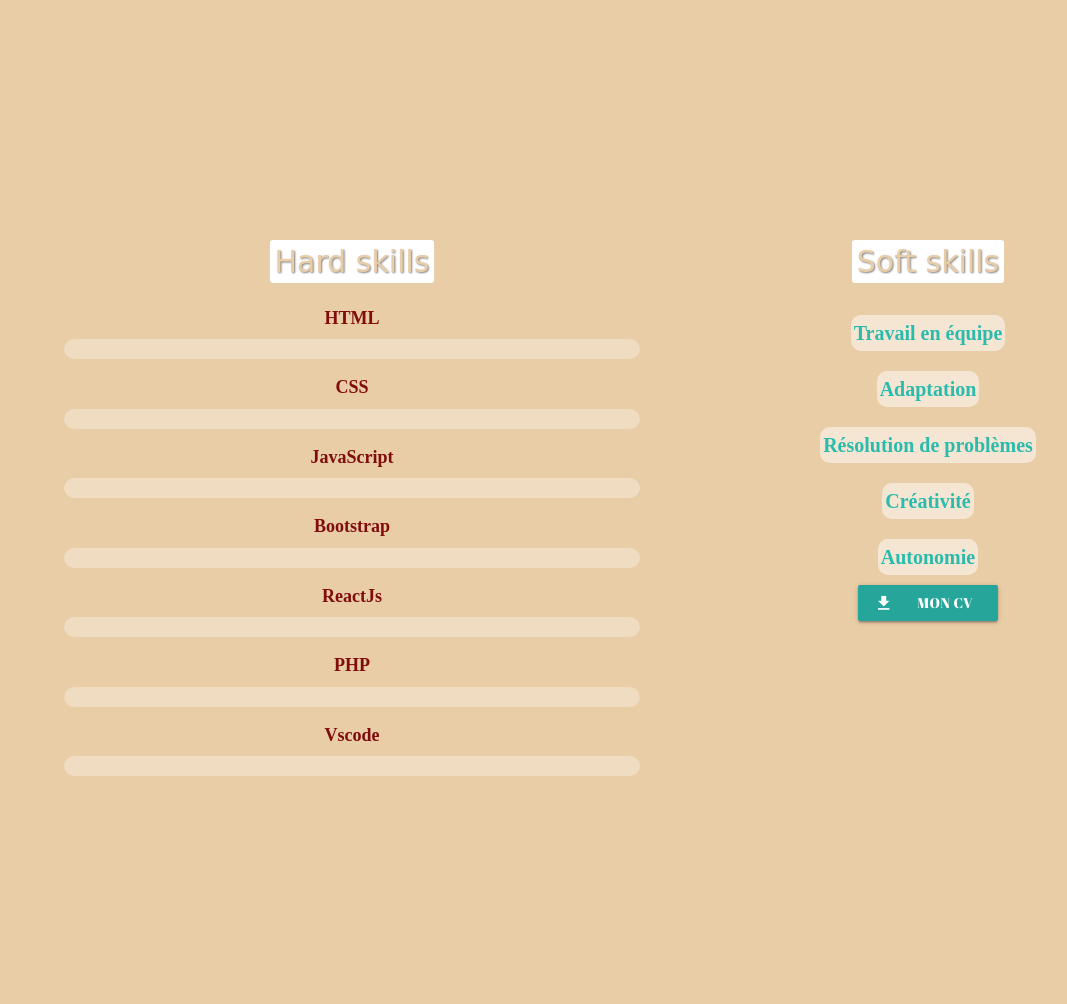
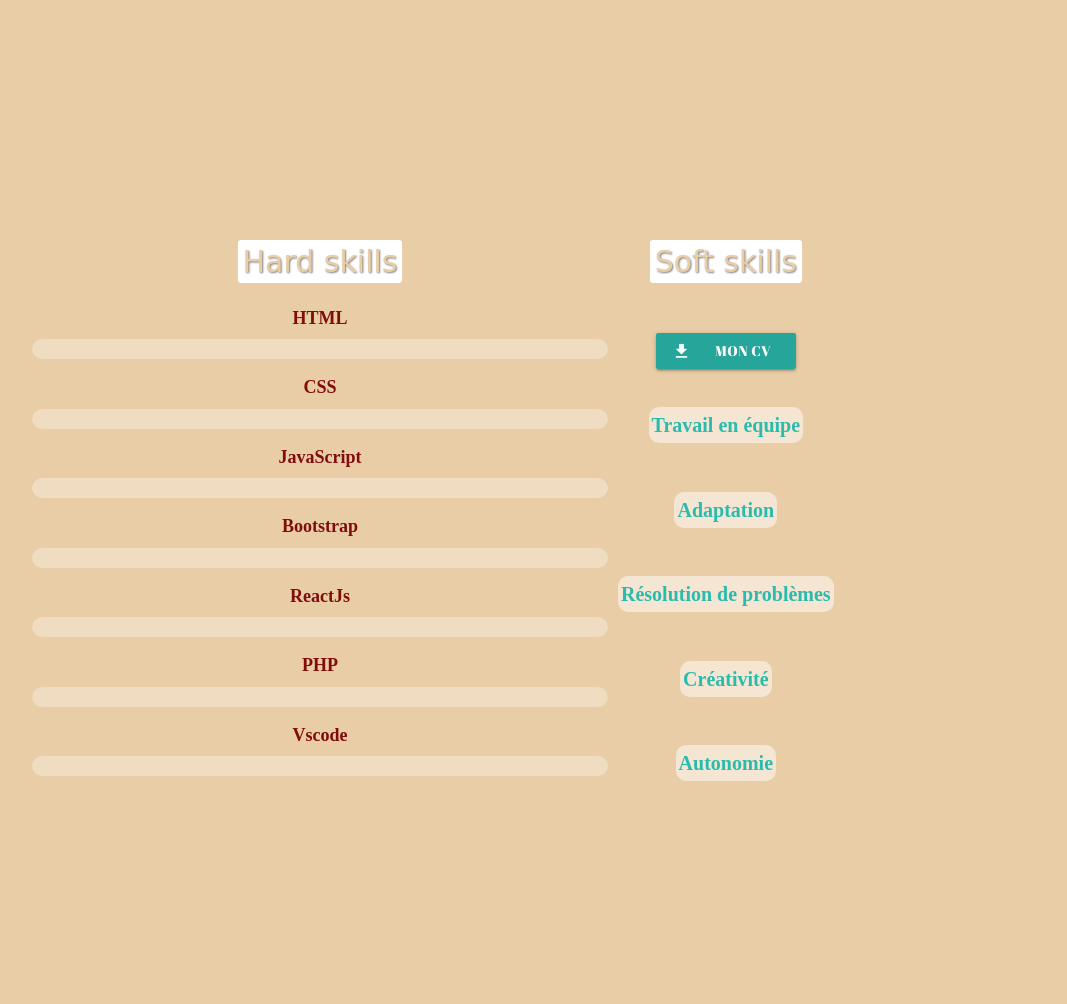
Before and after one commit to NaNostyle/portfolio_v2, a PHP site: page /index.html in a window 1280 px wide. Shown: the part 5049-6053 px from the top of the page, without its empty margins (0-1067 px from the left). Run offline with PHP 8.4, Linux system fonts and the light colour scheme; some libraries are stand-ins or nearby versions; some web fonts are replaced.

Commit message:
cv modif

```diff
--- a/index.html
+++ b/index.html
@@ -74,7 +74,7 @@ if(isset($_POST['submit'])){
     <ul class="menu-items menu-items-appear">
       <li><a class="home-link">Accueil</a></li>
       <li><a class="work-link">Travaux</a></li>
-      <li><a class="cv-link">CV</a></li>
+      <li><a class="cv-link">Skills & CV</a></li>
       <li><a class="contact-link">Me contacter</a></li>
     </ul>
 
@@ -186,33 +186,47 @@ if(isset($_POST['submit'])){
       <div class="skills">
         <div class="hard-skills">
           <h2>Hard skills</h2>
+          <div class="bar-container">
             <p>HTML</p>
             <div class="progress">
               <div class="progress-value bar"></div>
             </div>
+          </div>
+          <div class="bar-container">
             <p>CSS</p>
             <div class="progress">
               <div class="progress-value bar"></div>
             </div>
+          </div>
+          <div class="bar-container">
             <p>JavaScript</p>
             <div class="progress">
               <div class="progress-value bar"></div>
             </div>
+          </div>
+          <div class="bar-container">
             <p>Bootstrap</p>
             <div class="progress">
               <div class="progress-value bar"></div>
             </div>
+          </div>
+          <div class="bar-container">
             <p>ReactJs</p>
             <div class="progress">
               <div class="progress-value bar"></div>
             </div>
+          </div>
+          <div class="bar-container">
             <p>PHP</p>
             <div class="progress">
               <div class="progress-value bar"></div>
             </div>
+          </div>
+          <div class="bar-container">
             <p>Vscode</p>
             <div class="progress">
               <div class="progress-value bar"></div>
+            </div>
           </div>
         </div>
 
@@ -220,6 +234,9 @@ if(isset($_POST['submit'])){
           <h2>
             Soft skills
           </h2>
+          <a class="waves-effect waves-light btn"
+            ><i class="material-icons left">file_download</i>Mon CV</a
+          >
           <p>Travail en équipe</p>
           <p>Adaptation</p>
           <p>
@@ -227,9 +244,6 @@ if(isset($_POST['submit'])){
           </p>
           <p>Créativité</p>
           <p>Autonomie</p>
-          <a class="waves-effect waves-light btn"
-            ><i class="material-icons left">file_download</i>Mon CV</a
-          >
         </div>
       </div>
     </section>
--- a/styles.css
+++ b/styles.css
@@ -583,25 +583,6 @@ form {
   width: 80vw;
 }
 
-#cv {
-  background: #e9cda7;
-  height: 100vh;
-  width: 90vw;
-  margin: auto;
-  text-align: center;
-  font-family: 'Tusj';
-}
-
-.skills {
-  display: flex;
-}
-
-.soft-skills .btn {
-  width: 140px;
-  /* top: 40px; */
-  font-family: 'Abril Fatface', cursive;
-}
-
 .progress {
   background: rgba(255, 255, 255, 0.3);
   justify-content: flex-start;
@@ -704,6 +685,35 @@ form {
     width: 90%;
   }
 }
+#cv {
+  background: #e9cda7;
+  height: 100vh;
+  width: 95vw;
+  margin: auto;
+  text-align: center;
+  font-family: 'Tusj';
+}
+
+.skills {
+  display: flex;
+  flex-direction: row;
+}
+
+.hard-skills {
+  align-items: center;
+  align-self: auto;
+  display: flex;
+  flex-direction: column;
+  justify-content: space-between;
+}
+
+.soft-skills {
+  align-items: center;
+  align-self: auto;
+  display: flex;
+  flex-direction: column;
+  justify-content: space-between;
+}
 
 .soft-skills p {
   background-color: rgba(255, 255, 255, 0.5);
@@ -712,10 +722,7 @@ form {
   margin: 10px 10px 10px 10px;
   padding: 3px;
   font-weight: 600;
-}
-
-.hard-skills {
-  width: 45vw;
+  color: #2bbbad;
 }
 
 .hard-skills p {
@@ -724,19 +731,12 @@ form {
   font-size: 18px;
 }
 
-.soft-skills {
-  width: 45vw;
-  align-items: center;
-  align-self: auto;
-  display: flex;
-  flex-direction: column;
-}
-
-.soft-skills p {
-  color: #2bbbad;
+.soft-skills .btn {
+  width: 140px;
+  /* top: 40px; */
+  font-family: 'Abril Fatface', cursive;
 }
 
 h2 {
   font-family: 'Yatra One', cursive;
-  top: 0;
 }
```
Lines whose indentation alone changed are shown as unchanged.
